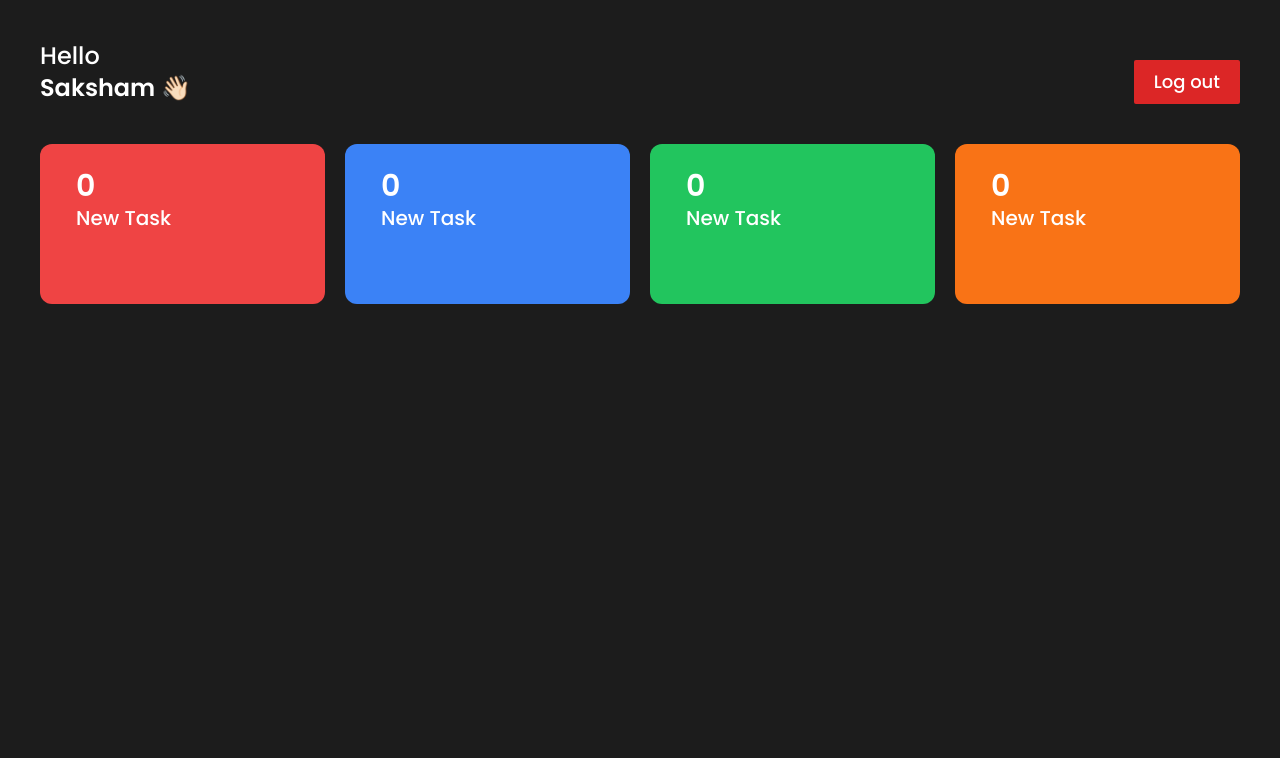
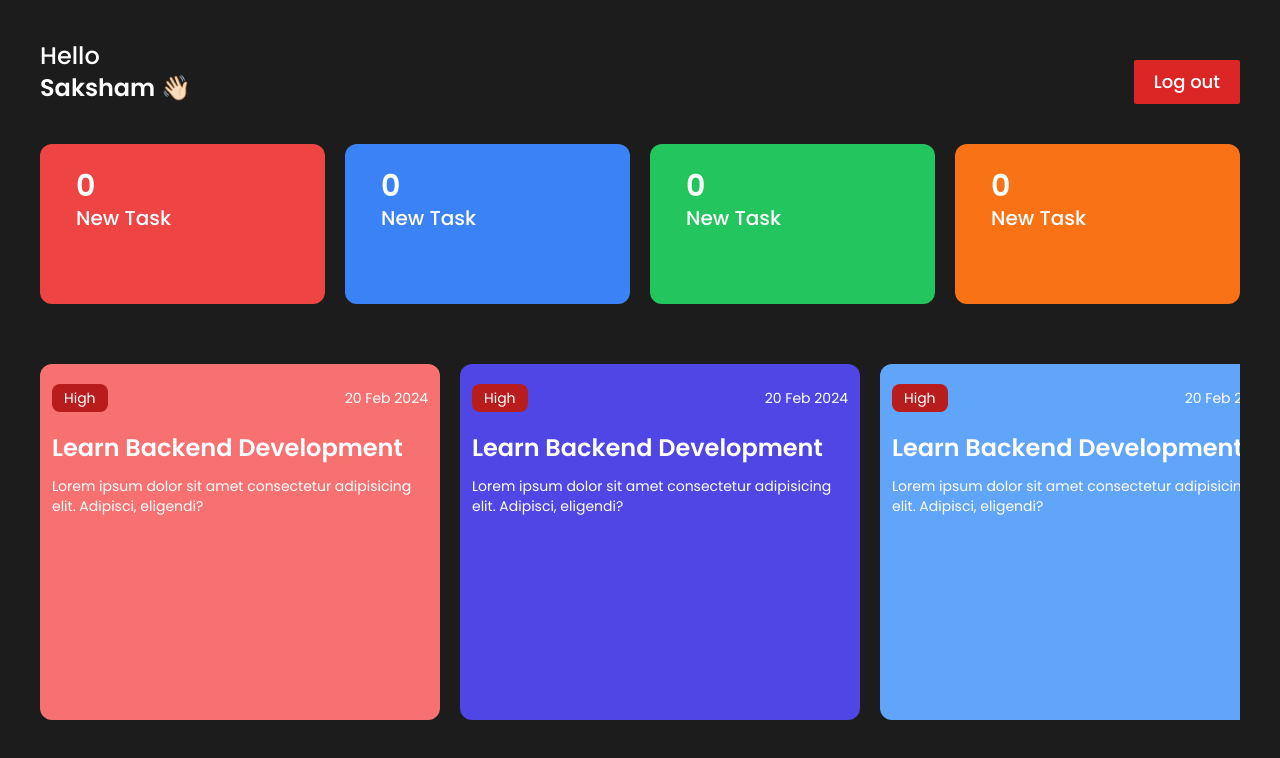
Before and after one commit to sakshamVerma08/EmployeeManagementSystem, a React (Vite) app: page / in a window 1280 px wide. Shown: the top 758 px of the page. Built offline with nearby package versions, Linux system fonts and the light colour scheme; a web font is replaced by a local one.

Commit message:
Third Commit

```diff
--- a/src/components/Dashboard/EmployeeDashboard.jsx
+++ b/src/components/Dashboard/EmployeeDashboard.jsx
@@ -1,12 +1,14 @@
 import React from "react";
 import Header from "../others/Header";
 import TaskTracker from "../others/TaskTracker";
+import TaskList from "../Tasks/TaskList";
 
 const EmployeeDashboard = () => {
   return (
     <div className="p-10 bg-[#1C1C1C] h-screen w-screen">
       <Header />
       <TaskTracker />
+      <TaskList />
     </div>
   );
 };
--- /dev/null
+++ b/src/components/Tasks/TaskList.jsx
@@ -0,0 +1,97 @@
+import React from "react";
+
+const TaskList = () => {
+  return (
+    <div
+      id="tasklist"
+      className="w-full py-5  overflow-x-auto flex gap-5 flex-nowrap items-center justify-start h-[55%]  mt-10"
+    >
+      <div className=" flex-shrink-0 bg-red-400 w-[400px] py-5 px-3 h-full rounded-xl">
+        <div className="flex justify-between items-center">
+          <h3 className="bg-red-700 text-sm rounded-lg px-3 py-1">High</h3>
+          <h4 className="text-sm">20 Feb 2024</h4>
+        </div>
+
+        <h2 className="mt-5 font-semibold text-2xl">
+          Learn Backend Development
+        </h2>
+        <p className="text-sm mt-3">
+          Lorem ipsum dolor sit amet consectetur adipisicing elit. Adipisci,
+          eligendi?
+        </p>
+      </div>
+      <div className=" flex-shrink-0 bg-indigo-600 w-[400px] py-5 px-3 h-full rounded-xl">
+        <div className="flex justify-between items-center">
+          <h3 className="bg-red-700 text-sm rounded-lg px-3 py-1">High</h3>
+          <h4 className="text-sm">20 Feb 2024</h4>
+        </div>
+
+        <h2 className="mt-5 font-semibold text-2xl">
+          Learn Backend Development
+        </h2>
+        <p className="text-sm mt-3">
+          Lorem ipsum dolor sit amet consectetur adipisicing elit. Adipisci,
+          eligendi?
+        </p>
+      </div>
+      <div className=" flex-shrink-0 bg-blue-400 w-[400px] py-5 px-3 h-full rounded-xl">
+        <div className="flex justify-between items-center">
+          <h3 className="bg-red-700 text-sm rounded-lg px-3 py-1">High</h3>
+          <h4 className="text-sm">20 Feb 2024</h4>
+        </div>
+
+        <h2 className="mt-5 font-semibold text-2xl">
+          Learn Backend Development
+        </h2>
+        <p className="text-sm mt-3">
+          Lorem ipsum dolor sit amet consectetur adipisicing elit. Adipisci,
+          eligendi?
+        </p>
+      </div>
+      <div className=" flex-shrink-0 bg-emerald-600 w-[400px] py-5 px-3 h-full rounded-xl">
+        <div className="flex justify-between items-center">
+          <h3 className="bg-red-700 text-sm rounded-lg px-3 py-1">High</h3>
+          <h4 className="text-sm">20 Feb 2024</h4>
+        </div>
+
+        <h2 className="mt-5 font-semibold text-2xl">
+          Learn Backend Development
+        </h2>
+        <p className="text-sm mt-3">
+          Lorem ipsum dolor sit amet consectetur adipisicing elit. Adipisci,
+          eligendi?
+        </p>
+      </div>
+      <div className=" flex-shrink-0 bg-orange-400 w-[400px] py-5 px-3 h-full rounded-xl">
+        <div className="flex justify-between items-center">
+          <h3 className="bg-red-700 text-sm rounded-lg px-3 py-1">High</h3>
+          <h4 className="text-sm">20 Feb 2024</h4>
+        </div>
+
+        <h2 className="mt-5 font-semibold text-2xl">
+          Learn Backend Development
+        </h2>
+        <p className="text-sm mt-3">
+          Lorem ipsum dolor sit amet consectetur adipisicing elit. Adipisci,
+          eligendi?
+        </p>
+      </div>
+      <div className=" flex-shrink-0 bg-teal-600 w-[400px] py-5 px-3 h-full rounded-xl">
+        <div className="flex justify-between items-center">
+          <h3 className="bg-red-700 text-sm rounded-lg px-3 py-1">High</h3>
+          <h4 className="text-sm">20 Feb 2024</h4>
+        </div>
+
+        <h2 className="mt-5 font-semibold text-2xl">
+          Learn Backend Development
+        </h2>
+        <p className="text-sm mt-3">
+          Lorem ipsum dolor sit amet consectetur adipisicing elit. Adipisci,
+          eligendi?
+        </p>
+      </div>
+    </div>
+  );
+};
+
+export default TaskList;
--- a/src/index.css
+++ b/src/index.css
@@ -18,3 +18,7 @@ body {
   background-color: #000;
   width: 100%;
 }
+
+#tasklist::-webkit-scrollbar {
+  display: none;
+}
```
